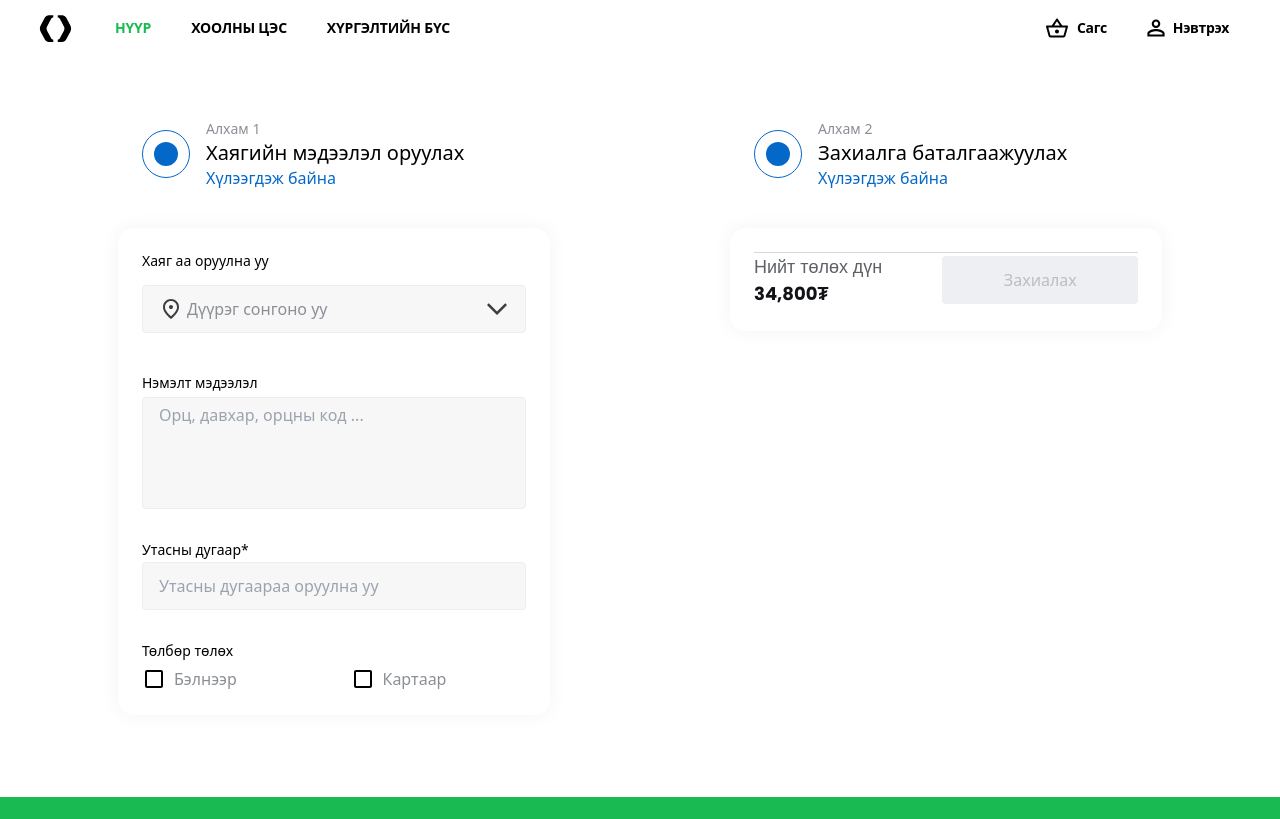
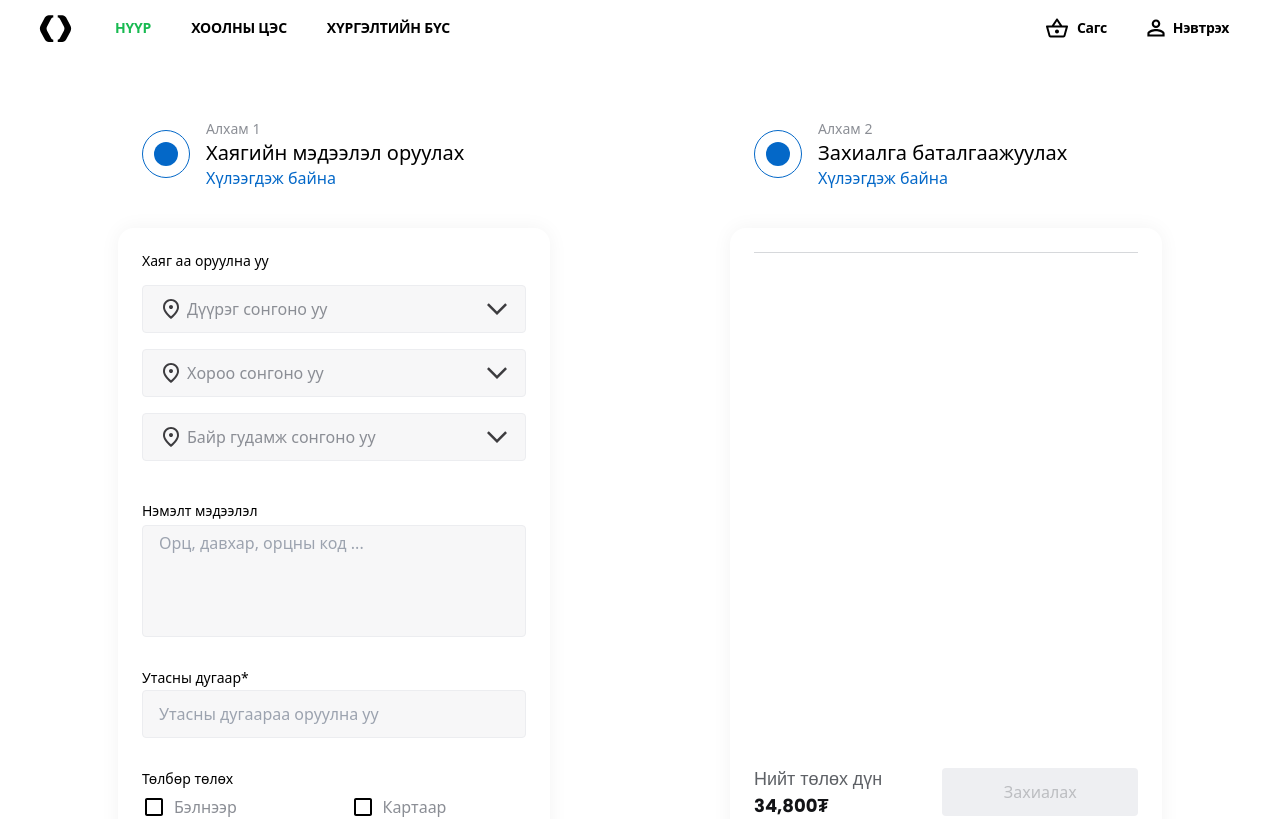
Before and after one commit to LEAP-MNG-1f/Temvvlen-Food-Delivery, a Next.js app in the folder frontend/: page /order in a window 1280 px wide. Shown: the top 819 px of the page. Built offline with nearby package versions, Linux system fonts and the light colour scheme.

Commit message:
select bolson

```diff
--- a/frontend/src/components/pages/OrderPage.tsx
+++ b/frontend/src/components/pages/OrderPage.tsx
@@ -3,6 +3,8 @@ import { BlueCircle } from "../svg";
 import * as React from "react";
 import Checkbox from "@mui/material/Checkbox";
 import { SelectDistrict } from "../ui/SelectDistrict";
+import { SelectKhoroo } from "../ui/SelectKhoroo";
+import { SelectApartment } from "../ui/SelectApartment";
 
 const label = { inputProps: { "aria-label": "Checkbox demo" } };
 
@@ -27,12 +29,14 @@ export const OrderPage = () => {
                 </p>
               </div>
             </div>
-            <div className="p-6 flex flex-col gap-10 rounded-2xl shadow-[0px_0px_20px_0px_rgba(0,0,0,0.05)]">
+            <div className="h-[615px] p-6 flex flex-col gap-10 rounded-2xl shadow-[0px_0px_20px_0px_rgba(0,0,0,0.05)]">
               <div className="flex flex-col gap-4">
                 <p className="text-black font-sans text-sm font-normal leading-[17px]">
                   Хаяг аа оруулна уу
                 </p>
                 <SelectDistrict />
+                <SelectKhoroo />
+                <SelectApartment />
               </div>
               <div className="flex flex-col gap-8">
                 <div className="flex flex-col gap-1">
@@ -109,7 +113,7 @@ export const OrderPage = () => {
                 </p>
               </div>
             </div>
-            <div className="p-6 flex flex-col  rounded-2xl shadow-[0px_0px_20px_0px_rgba(0,0,0,0.05)]">
+            <div className="p-6 h-[615px] flex flex-col rounded-2xl shadow-[0px_0px_20px_0px_rgba(0,0,0,0.05)] justify-between">
               <div className="w-full h-[1px] bg-[#D6D8DB]"></div>
               <div className="flex items-center gap-[10px]">
                 <div className="w-full flex flex-col">
--- /dev/null
+++ b/frontend/src/components/ui/SelectApartment.tsx
@@ -0,0 +1,66 @@
+"use client";
+
+import { useState } from "react";
+import { DownArrow, Location } from "../svg";
+import { apartment, khoroo } from "./data";
+
+type Apartment = {
+  apartment: string;
+};
+
+export const SelectApartment = () => {
+  const [errorMessage, setErrorMessage] = useState("");
+  const [open, setOpen] = useState(false);
+  const [selectedOption, setSelectedOption] = useState<Apartment | null>(null);
+
+  const toggling = () => setOpen(!open);
+
+  const onOptionClicked = (value: Apartment) => () => {
+    setSelectedOption(value);
+    setOpen(false);
+  };
+
+  return (
+    <>
+      <div className="w-full cursor-pointer relative">
+        <div
+          onClick={toggling}
+          tabIndex={0}
+          className="h-12 w-full px-4 py-2 rounded-[4px] border border-[#ECEDF0] bg-[#F7F7F8] flex items-center gap-1"
+          // style={
+          //   { backgroundColor: selectedColor } || {
+          //     backgroundColor: "#F9FAFB",
+          //   }
+          // }
+        >
+          <div className="w-6 h-6">
+            <Location />
+          </div>
+          <p className="w-full text-[#8B8E95] font-sans text-base font-normal leading-[19px]">
+            {selectedOption?.apartment || "Байр гудамж сонгоно уу"}
+          </p>
+          <div className="w-6 h-6">
+            <DownArrow />
+          </div>
+        </div>
+        {open && (
+          <div className="absolute top-[100%] left-0 max-w-[384px] w-full max-h-[240px] overflow-y-scroll rounded-[4px] bg-white z-[1]">
+            {apartment.map((value) => {
+              return (
+                <button
+                  type="button"
+                  key={value.apartment}
+                  onClick={onOptionClicked(value)}
+                  className="px-4 py-2 h-12 flex gap-1 items-center text-[#373737] font-sans text-base font-normal leading-[19px]"
+                >
+                  <Location />
+                  {value.apartment}
+                </button>
+              );
+            })}
+          </div>
+        )}
+      </div>
+    </>
+  );
+};
--- /dev/null
+++ b/frontend/src/components/ui/SelectKhoroo.tsx
@@ -0,0 +1,66 @@
+"use client";
+
+import { useState } from "react";
+import { DownArrow, Location } from "../svg";
+import { khoroo } from "./data";
+
+type Khoroo = {
+  khoroo: string;
+};
+
+export const SelectKhoroo = () => {
+  const [errorMessage, setErrorMessage] = useState("");
+  const [open, setOpen] = useState(false);
+  const [selectedOption, setSelectedOption] = useState<Khoroo | null>(null);
+
+  const toggling = () => setOpen(!open);
+
+  const onOptionClicked = (value: Khoroo) => () => {
+    setSelectedOption(value);
+    setOpen(false);
+  };
+
+  return (
+    <>
+      <div className="w-full cursor-pointer relative">
+        <div
+          onClick={toggling}
+          tabIndex={0}
+          className="h-12 w-full px-4 py-2 rounded-[4px] border border-[#ECEDF0] bg-[#F7F7F8] flex items-center gap-1"
+          // style={
+          //   { backgroundColor: selectedColor } || {
+          //     backgroundColor: "#F9FAFB",
+          //   }
+          // }
+        >
+          <div className="w-6 h-6">
+            <Location />
+          </div>
+          <p className="w-full text-[#8B8E95] font-sans text-base font-normal leading-[19px]">
+            {selectedOption?.khoroo || "Хороо сонгоно уу"}
+          </p>
+          <div className="w-6 h-6">
+            <DownArrow />
+          </div>
+        </div>
+        {open && (
+          <div className="absolute top-[100%] left-0 max-w-[384px] w-full max-h-[240px] overflow-y-scroll rounded-[4px] bg-white z-[1]">
+            {khoroo.map((value) => {
+              return (
+                <button
+                  type="button"
+                  key={value.khoroo}
+                  onClick={onOptionClicked(value)}
+                  className="px-4 py-2 h-12 flex gap-1 items-center text-[#373737] font-sans text-base font-normal leading-[19px]"
+                >
+                  <Location />
+                  {value.khoroo}
+                </button>
+              );
+            })}
+          </div>
+        )}
+      </div>
+    </>
+  );
+};
--- a/frontend/src/components/ui/data.tsx
+++ b/frontend/src/components/ui/data.tsx
@@ -9,3 +9,23 @@ export const districts = [
   { district: "Хан-Уул дүүрэг" },
   { district: "Чингэлтэй дүүрэг" },
 ];
+
+export const khoroo = [
+  { khoroo: "1-р хороо" },
+  { khoroo: "2-р хороо" },
+  { khoroo: "3-р хороо" },
+  { khoroo: "4-р хороо" },
+  { khoroo: "5-р хороо" },
+  { khoroo: "6-р хороо" },
+  { khoroo: "7-р хороо" },
+  { khoroo: "8-р хороо" },
+  { khoroo: "9-р хороо" },
+];
+
+export const apartment = [
+  { apartment: "Нархан хотхон" },
+  { apartment: "26-р байр" },
+  { apartment: "Хоймор хотхон" },
+  { apartment: "45-р байр" },
+  { apartment: "Зайсан хотхон " },
+];
```
